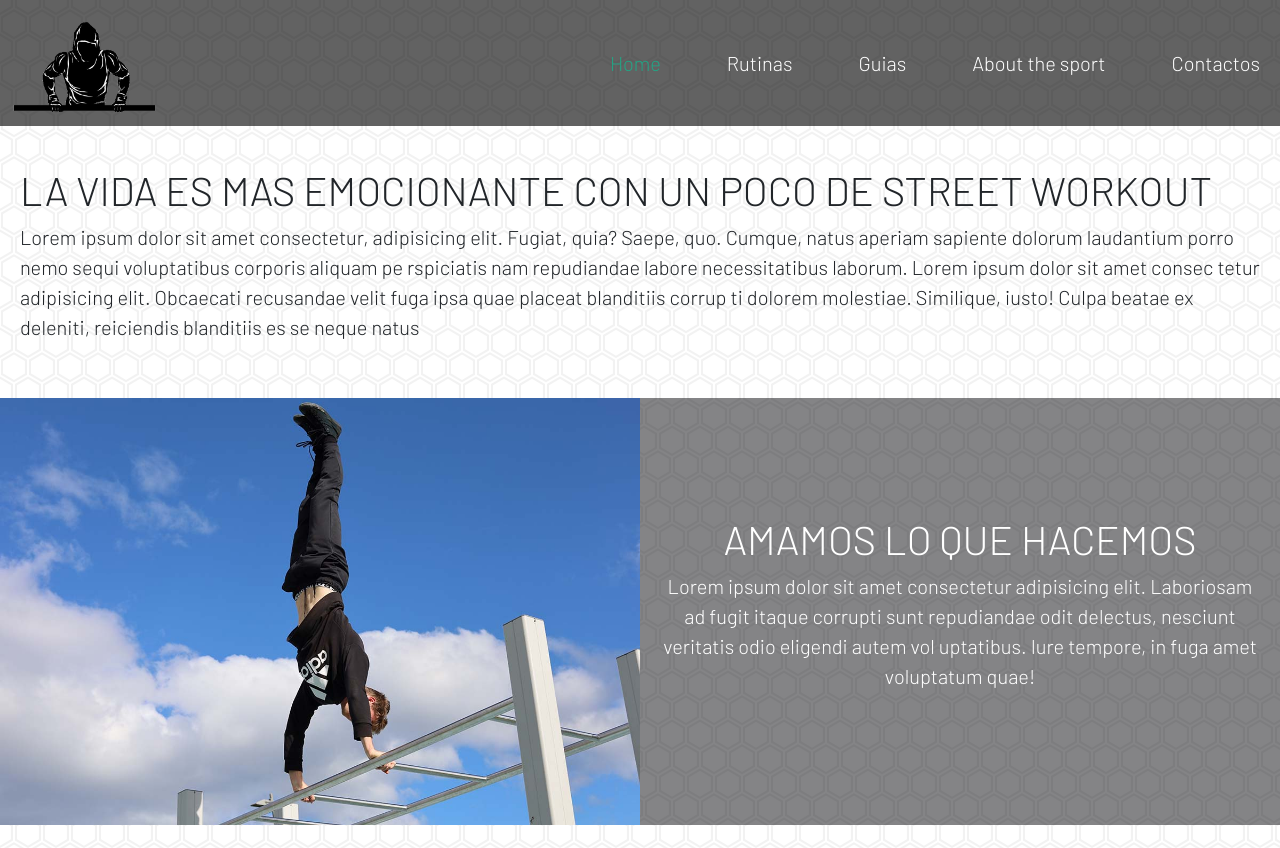
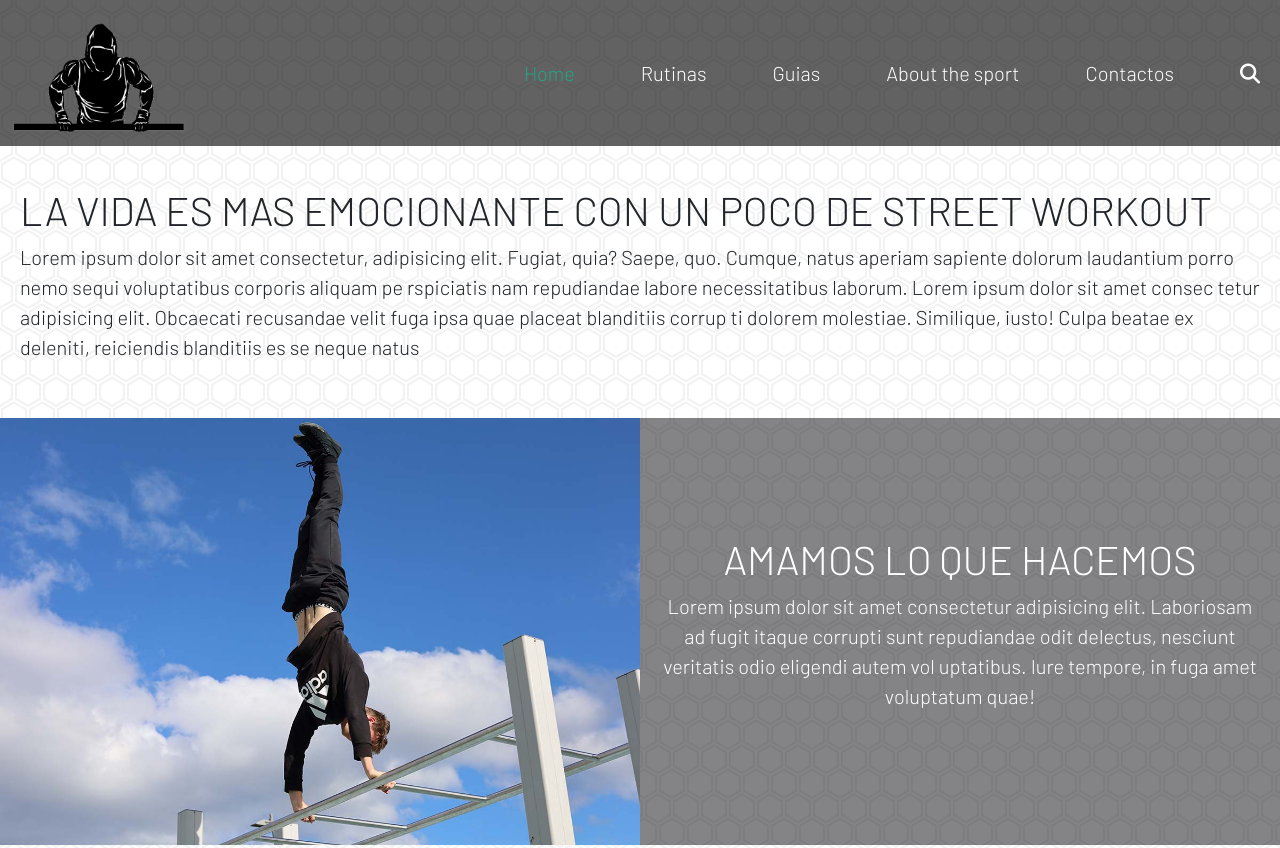
Before and after one commit to Chris40C/web-development-project, a website: page index.html in a window 1280 px wide. Shown: the top 848 px of the page. Drawn offline with nearby package versions, Linux system fonts and the light colour scheme.

Commit message:
Aplicando fontawesome a la barra de nav

```diff
--- a/index.html
+++ b/index.html
@@ -45,6 +45,7 @@
             <a class="nav-link" href="pages/guias.html">Guias</a>
             <a class="nav-link" href="pages/streetworkout.html">About the sport</a>
             <a class="nav-link" href="pages/contactos.html">Contactos</a>
+            <a class="nav-link" href="#search"><i class="fa-solid fa-magnifying-glass"></i></a>
             </div>
           </div>
         </div>
--- a/sass/parciales/_nabvarstyles.scss
+++ b/sass/parciales/_nabvarstyles.scss
@@ -2,17 +2,18 @@
 $hovercolorvar: rgba(17, 185, 143, 0.781);
 
 .logo-vector{
-    height: 100px;
+    height: 120px;
     width: auto;
 }
 .nav-link{
     margin-left: 50px !important;
     font-family: Barlow !important;
+    font-weight: 300px !important;
     color: white !important;
+    height: 100%;
 
     &:hover{
         color: $hovercolorvar !important;
-        background-color: aliceblue;
         border-radius: 6px;
     }
 }
@@ -32,3 +33,9 @@ $hovercolorvar: rgba(17, 185, 143, 0.781);
 .navbar-nav{
     height: 100%;
 }
+
+.fa-solid {
+    font-size: 20px !important;
+    font-weight: 400px;
+
+}
```
Also changed, not shown: pages/contactos.html (+1 -0 lines), pages/guias.html (+1 -0 lines), pages/rutinas.html (+1 -0 lines), pages/streetworkout.html (+1 -0 lines), css/estilo.css.
